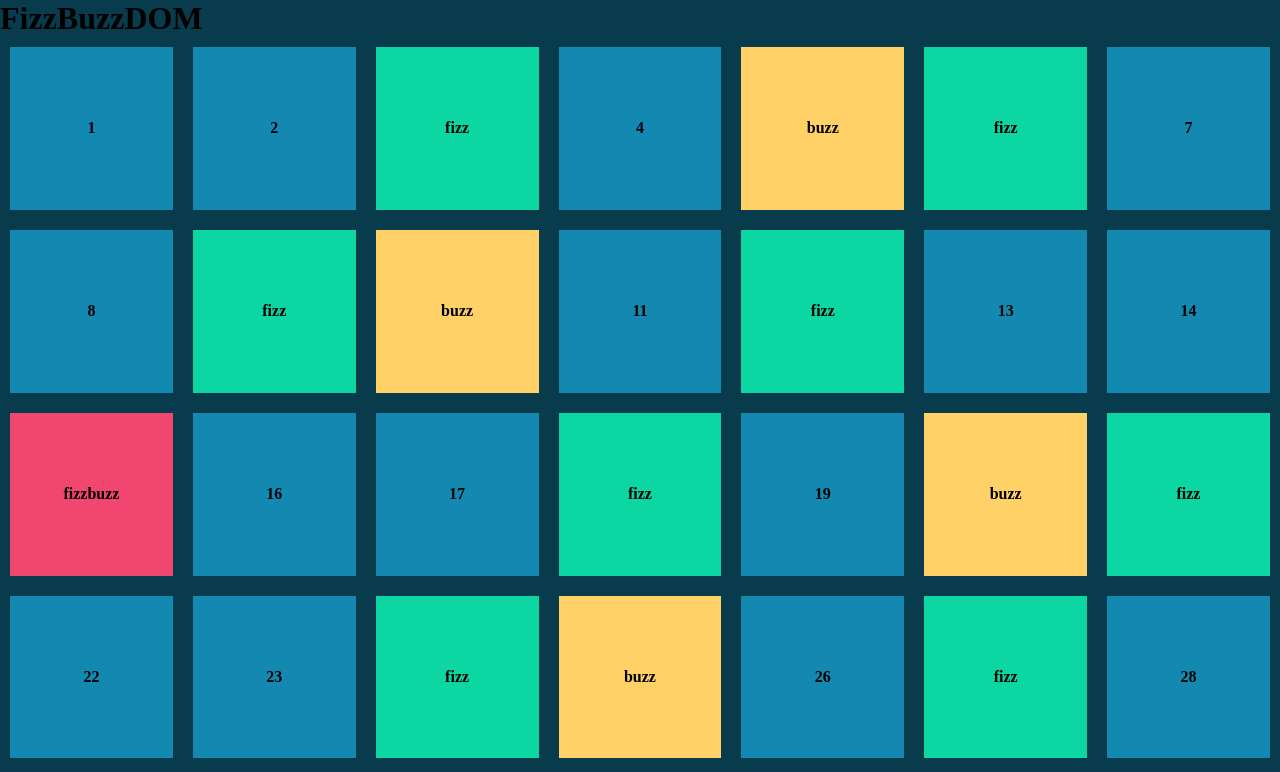
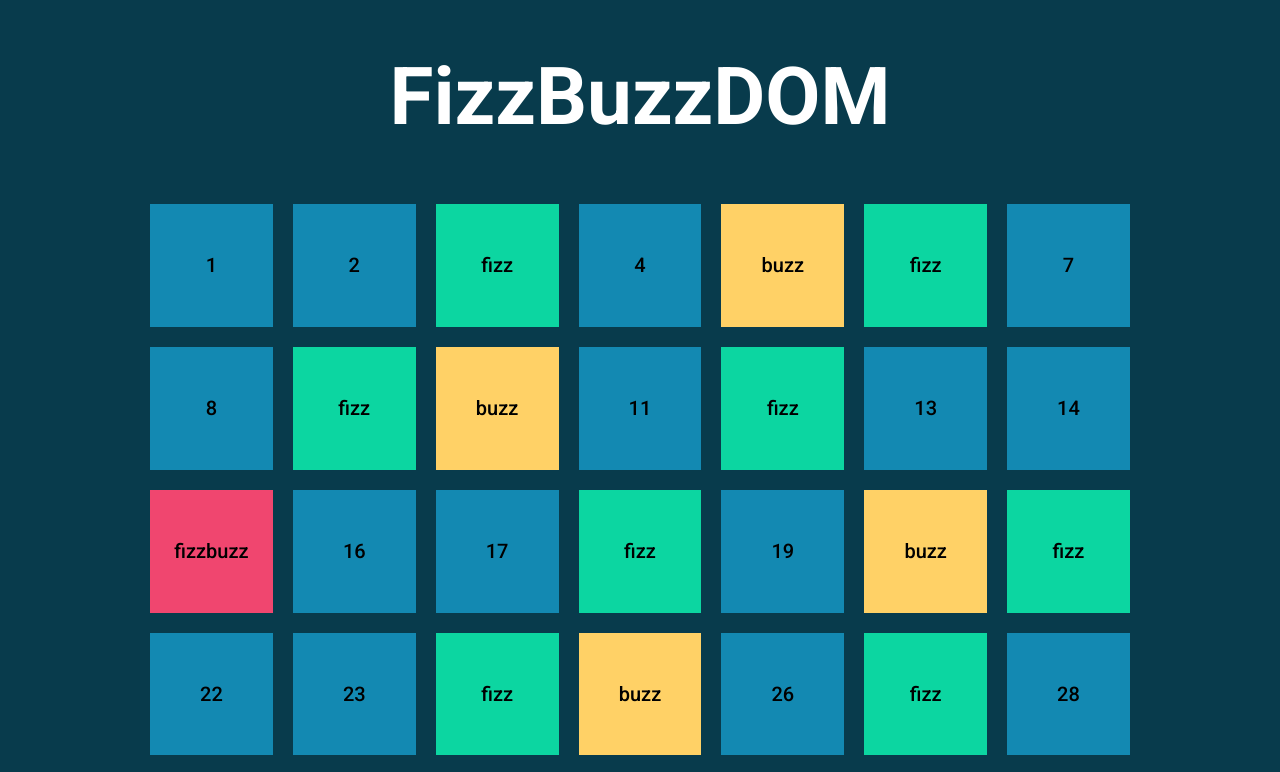
Before and after one commit to giorgiagalbullicavazzini/js-fizzbuzz, a plain HTML site: page index.html in a window 1280 px wide. Shown: the top 772 px of the page. Drawn offline with Linux system fonts and the light colour scheme.

Commit message:
finishing style details

```diff
--- a/css/style.css
+++ b/css/style.css
@@ -18,11 +18,15 @@ Container
 
 body {
   background-color: #083b4c;
+  font-family: 'Roboto', sans-serif;
 }
 
 .container {
   display: flex;
   flex-wrap: wrap;
+  margin: auto;
+  max-width: 1000px;
+  width: 80%;
 }
 
 .box {
@@ -30,20 +34,34 @@ body {
   aspect-ratio: 1;
   background-color: #1389b2;
   display: flex;
-  font-weight: 900;
+  font-size: 1.25rem;
+  font-weight: 500;
   justify-content: center;
-  margin: 10px;
-  width: calc(100% / 7 - 20px);
+  margin: .625rem;
+  width: calc(100% / 7 - 1.25rem);
 }
 
-.fizzbuzz {
+.box.fizzbuzz {
   background-color: #f0466f;
 }
 
-.fizz {
+.box.fizz {
   background-color: #0cd6a1;
 }
 
-.buzz {
+.box.buzz {
   background-color: #ffd166;
 }
+
+/*
+============
+Typo
+============
+*/
+
+h1 {
+  color: #ffffff;
+  font-size: 5rem;
+  margin: 3.125rem 0;
+  text-align: center;
+}
--- a/index.html
+++ b/index.html
@@ -6,6 +6,11 @@
   <meta http-equiv="X-UA-Compatible" content="IE=edge">
   <meta name="viewport" content="width=device-width, initial-scale=1.0">
   <title>FizzBuzz</title>
+
+  <!-- Google Fonts -->
+  <link rel="preconnect" href="https://fonts.googleapis.com">
+  <link rel="preconnect" href="https://fonts.gstatic.com" crossorigin>
+  <link href="https://fonts.googleapis.com/css2?family=Roboto:wght@500;700&display=swap" rel="stylesheet">
 
   <!-- CSS -->
   <link rel="stylesheet" href="css/style.css">
```
